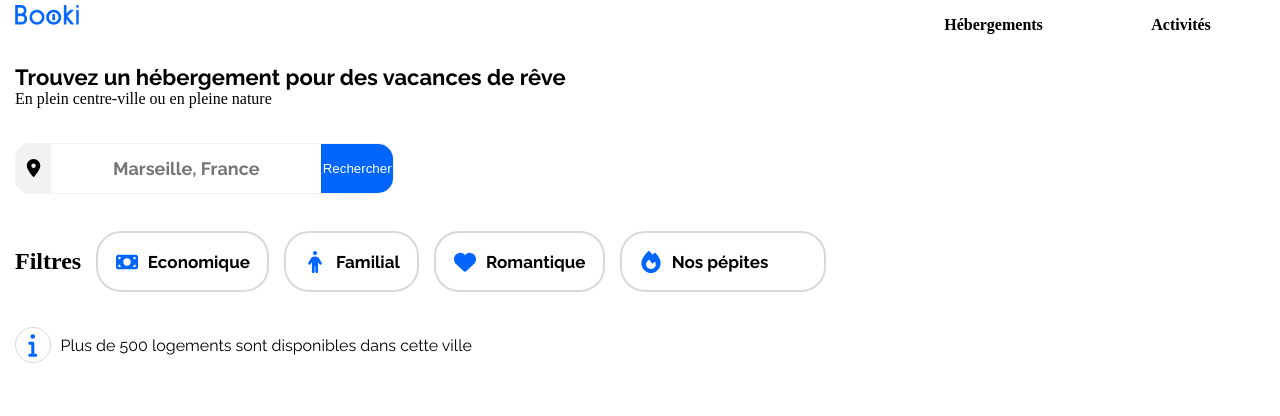
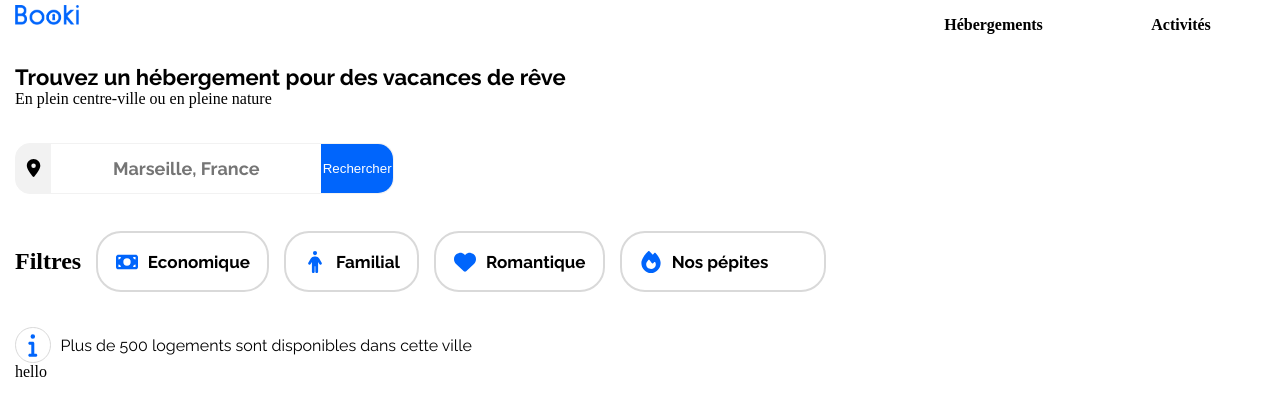
Before and after one commit to CyrilD88/Booki-React, a React (Create React App) app: page / in a window 1280 px wide. Shown: the top 416 px of the page. Built offline with nearby package versions, Linux system fonts and the light colour scheme.

Commit message:
SecondSection - création

```diff
--- /dev/null
+++ b/src/components/SecondSection.jsx
@@ -0,0 +1,11 @@
+import React from 'react';
+
+const SecondSection = () => {
+    return (
+        <div>
+            <p>hello</p>
+        </div>
+    );
+};
+
+export default SecondSection;
--- a/src/pages/Home.jsx
+++ b/src/pages/Home.jsx
@@ -1,9 +1,15 @@
 import React from 'react';
 import FirstSect from "../components/FirstSection"
+import SecondSection from '../components/SecondSection';
 
 const Home = () => {
     return (
-      <FirstSect />
+      <>
+        <FirstSect />
+        <SecondSection />
+      </>
+
+
     );
 };
 
```
Also changed, not shown: src/styles/SecondSection.css (added).
